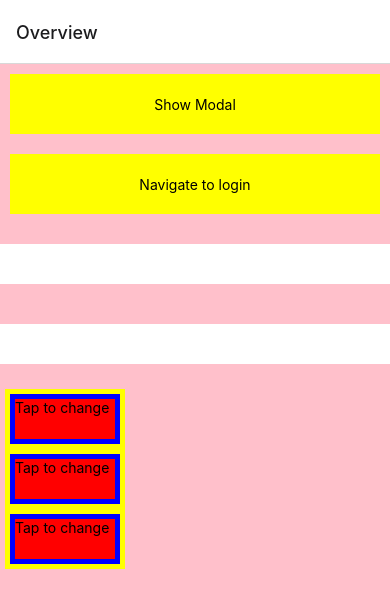
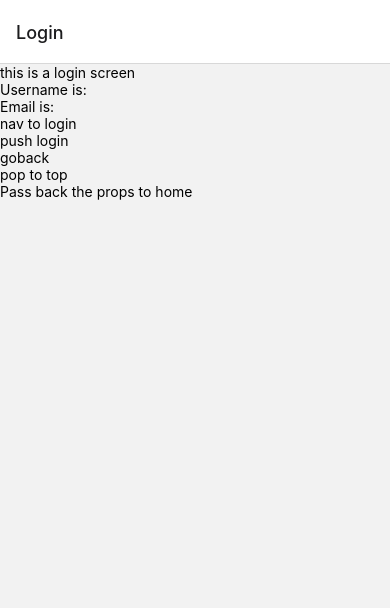
Before and after one commit to firdousali86/RNSampleJuly26, a React Native app: screen /Home in a window 390 px wide. Shown: the top 608 px of the page. Built offline with nearby package versions, Linux system fonts and the light colour scheme.

Commit message:
stack change

```diff
--- a/src/App.tsx
+++ b/src/App.tsx
@@ -11,19 +11,42 @@ import {NavigationContainer} from '@react-navigation/native';
 import {createNativeStackNavigator} from '@react-navigation/native-stack';
 
 import {HomeScreen, LoginScreen} from './containers';
+import UserProfile from './UserProfile';
 
 const Stack = createNativeStackNavigator();
 
 function App(): JSX.Element {
-  return (
-    <NavigationContainer>
-      <Stack.Navigator>
+  const isUserLoggedIn = false;
+
+  const getAuthStack = () => {
+    return (
+      <Stack.Group>
+        <Stack.Screen name="Login" component={LoginScreen} />
+      </Stack.Group>
+    );
+  };
+
+  const getMainStack = () => {
+    return (
+      <Stack.Group>
         <Stack.Screen
           name="Home"
           component={HomeScreen}
           options={{title: 'Overview'}}
         />
-        <Stack.Screen name="Login" component={LoginScreen} />
+        <Stack.Screen
+          name="UserProfile"
+          component={UserProfile}
+          options={{title: 'Overview'}}
+        />
+      </Stack.Group>
+    );
+  };
+
+  return (
+    <NavigationContainer>
+      <Stack.Navigator>
+        {isUserLoggedIn ? getMainStack() : getAuthStack()}
       </Stack.Navigator>
     </NavigationContainer>
   );
--- a/src/LevelOne.js
+++ b/src/LevelOne.js
@@ -3,7 +3,7 @@ import LevelTwo from './LevelTwo';
 import React from 'react';
 import PropTypes from 'prop-types';
 
-class LevelOne extends React.PureComponent {
+class LevelOne extends React.Component {
   render() {
     const {bgColor} = this.props;
 
```
